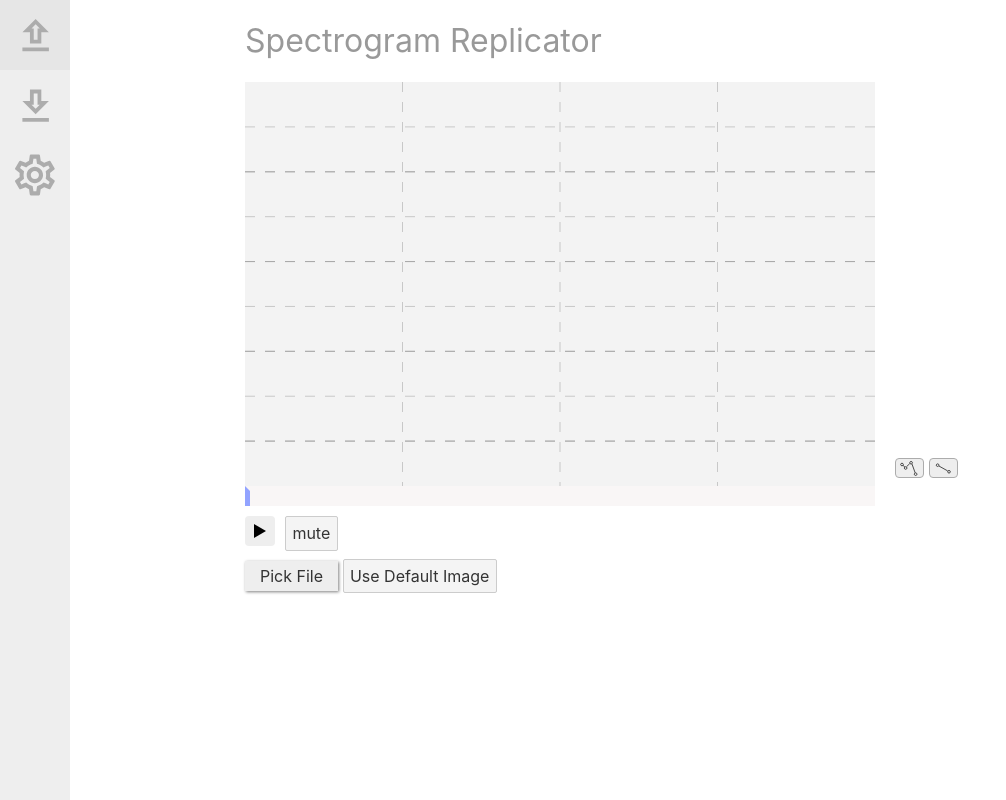
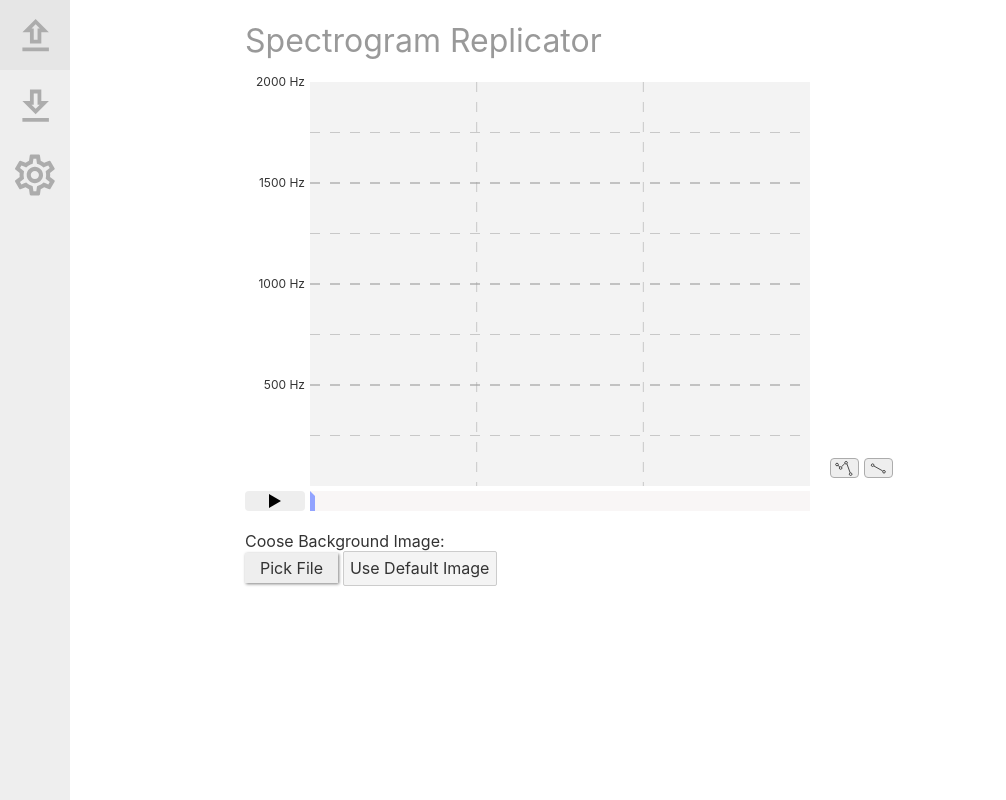
Before and after one commit to EmNudge/Spectrogram-Replicator, a Svelte app: page / in a window 1280 px wide. Shown: the whole page, without its empty margins (0-1006 px from the left). Built offline with nearby package versions, Linux system fonts and the light colour scheme.

Commit message:
added frequencies and cleaned up some css and organization

```diff
--- a/src/Main.svelte
+++ b/src/Main.svelte
@@ -25,30 +25,30 @@
     font-weight: 400;
     color: #0006;
   }
+	.main-area {
+		display: grid;
+		grid-template-columns: auto 1fr;
+		grid-gap: 20px;
+	}
 	.workspace {
 		display: grid;
-		grid-template-columns: 1fr 250px;
-		grid-gap: 20px;
-	}
-	.controls {
-		display: grid;
-		grid-template-columns: 1fr 250px;
-		grid-gap: 20px;
+		grid-template-columns: 60px minmax(250px, 500px);
+		grid-gap: 5px;
 	}
 </style>
 
 <main>
 	<h1>Spectrogram Replicator</h1>
-	<div class="workspace">
-		<Canvas {bg} />
+	<div class="main-area">
+		<div class="workspace">
+			<Canvas {bg} />
+			<Controls />
+		</div>
 		<LineMenu />
 	</div>
-	<div class="controls">
-		<Controls />
-		<div class="dummy-element"></div>
-	</div>
 
-
+	<br/>
+	<label>Coose Background Image:</label>
 	<FilePicker on:file={handleFile} />
 	<button on:click={handleDefaultImage}>Use Default Image</button>
 </main>
--- a/src/components/audio/controls.svelte
+++ b/src/components/audio/controls.svelte
@@ -55,33 +55,8 @@
       updateTime();
     }
   }
-
-  let isMuted = false;
-  function toggleMute() {
-    console.log("mute toggled");
-    isMuted = !isMuted;
-  }
 </script>
 
-<style>
-  .container {
-    display: grid;
-    grid-template-rows: auto 1fr;
-    grid-gap: 10px;
-  }
+<PlayButton on:click={togglePlay} bind:isPlaying />
 
-  .controls {
-    display: grid;
-    grid-template-columns: auto auto 1fr;
-    grid-gap: 10px;
-  }
-</style>
-
-<div class="container">
-  <Timeline bind:percentage={timePerc} />
-
-  <div class="controls">
-    <PlayButton on:click={togglePlay} bind:isPlaying />
-    <button on:click={toggleMute}>{isMuted ? 'unmute' : 'mute'}</button>
-  </div>
-</div>
+<Timeline bind:percentage={timePerc} />
--- a/src/components/audio/playButton.svelte
+++ b/src/components/audio/playButton.svelte
@@ -9,8 +9,6 @@
 <style>
   .container {
     cursor: pointer;
-    height: 30px;
-    width: 30px;
 
     display: flex;
     justify-content: center;
--- /dev/null
+++ b/src/components/canvas/Freqs.svelte
@@ -0,0 +1,26 @@
+<script>
+  import { minFreqStore, maxFreqStore } from "../../stores/audio";
+
+  export let sections = 4;
+
+  const diff = ($maxFreqStore - $minFreqStore) / sections;
+</script>
+
+<style>
+  div {
+    display: grid;
+    grid-template-rows: repeat(auto-fit, minmax(10px, 1fr));
+  }
+  span {
+    font-size: 12px;
+    text-align: right;
+    /* border-top: 1px solid #000a; */
+    margin-top: -8px;
+  }
+</style>
+
+<div>
+  {#each Array(sections) as _, i}
+    <span>{$maxFreqStore - diff * i} Hz</span>
+  {/each}
+</div>
--- a/src/components/canvas/SvgCanvas.svelte
+++ b/src/components/canvas/SvgCanvas.svelte
@@ -12,6 +12,7 @@
   import ValueChanger from './ValueChanger.svelte'
   import { tick, onMount } from 'svelte';
   import { dashCanvas } from '../../utils'
+  import Freqs from './Freqs.svelte'
 
   let canvasEl;
   $: canvasStore.set(canvasEl);
@@ -26,7 +27,7 @@
     const { width, height } = canvasEl.getBoundingClientRect();
     canvasBG.width = width;
     canvasBG.height = height;
-    dashCanvas(canvasBG, 4, 9);
+    dashCanvas(canvasBG, 3, 8);
   })
 
   let activeLine = null;
@@ -148,6 +149,8 @@
 
 <svelte:window on:mouseup={handleMouseUp} on:keydown={handleKeyDown} />
 
+<Freqs />
+
 <div class="canvas">
   {#if bg}
     <img src={bg} alt="background" />
```
